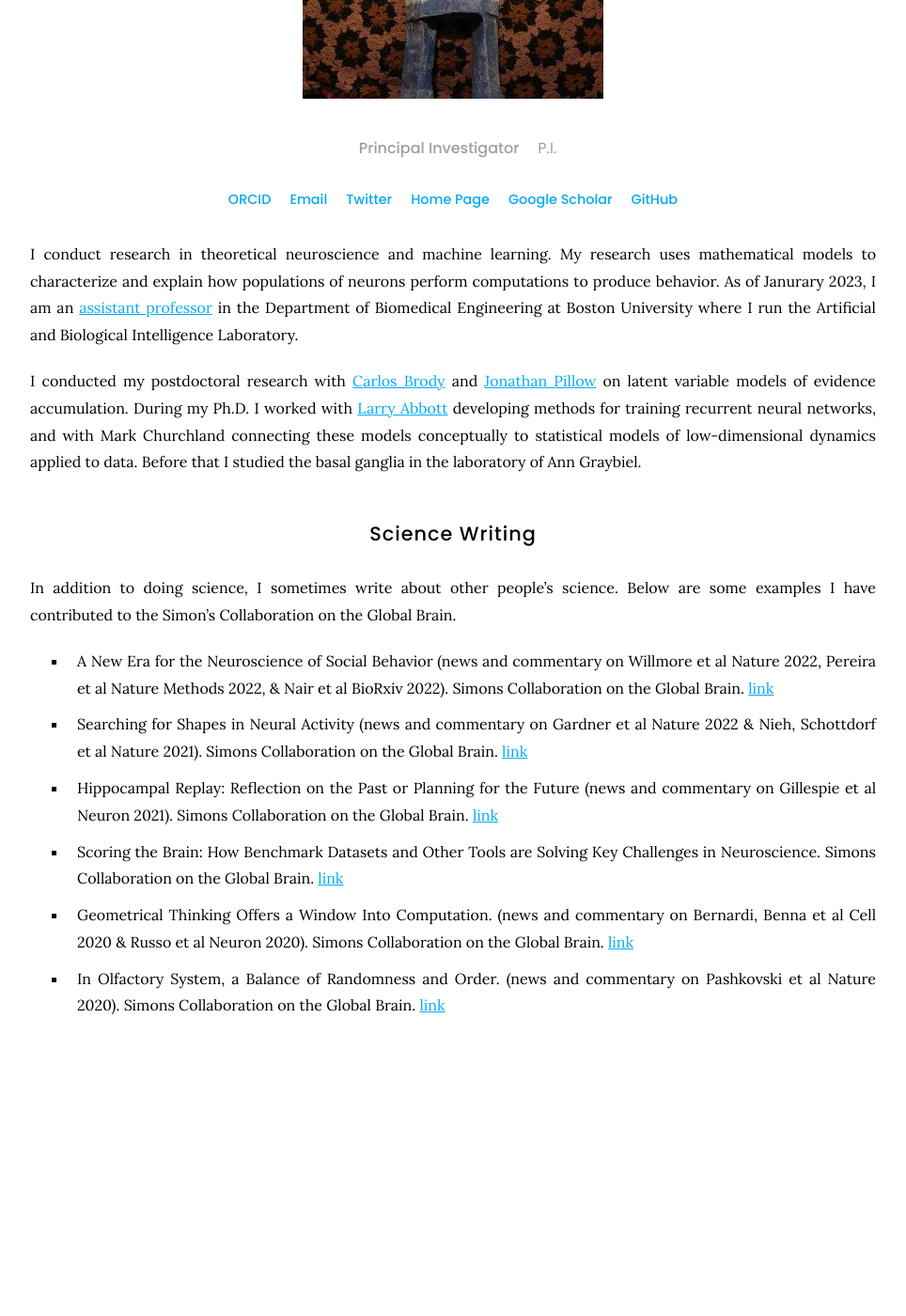
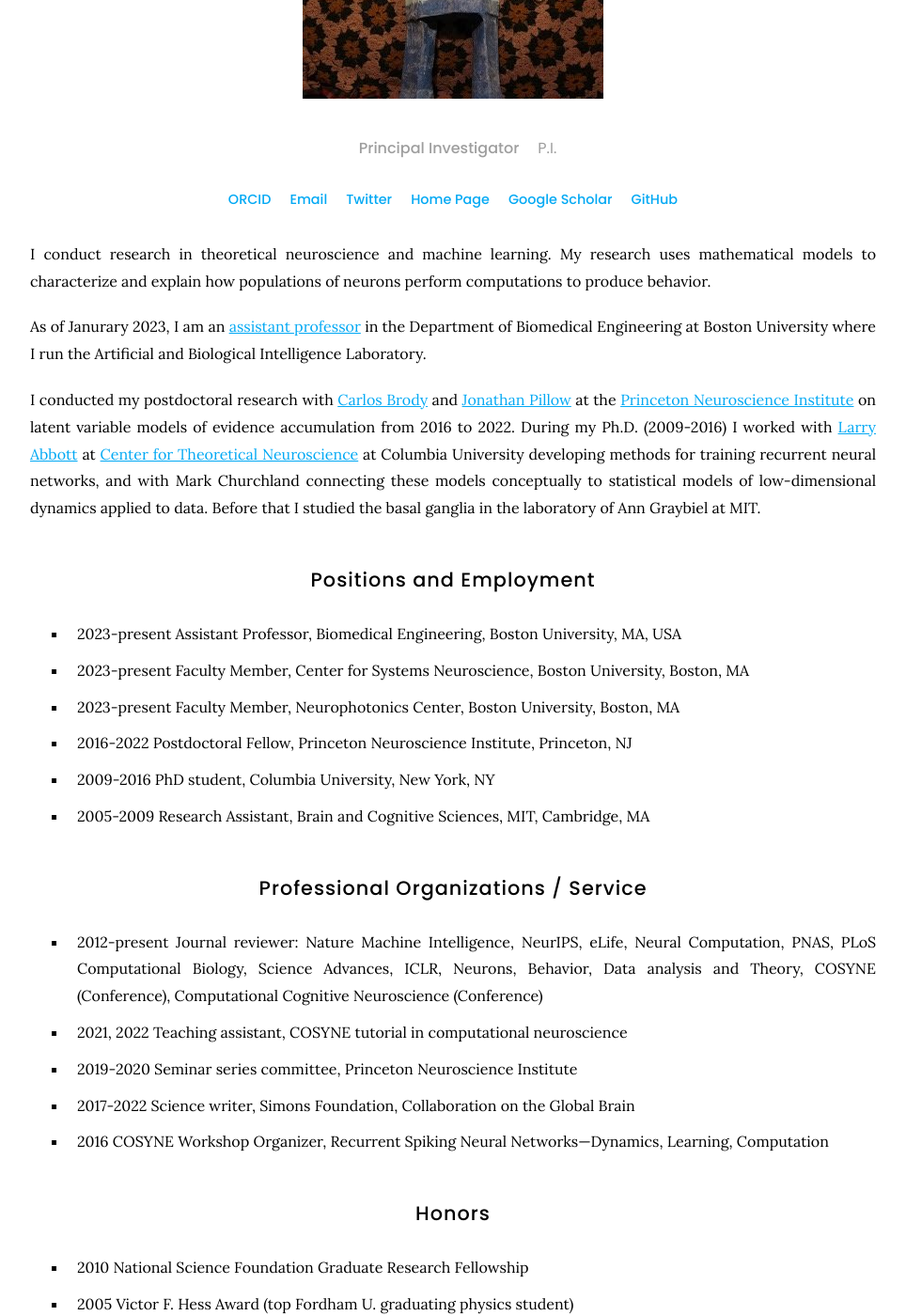
Before and after one commit to GrantMcConachie/depasquale-lab.github.io, a Jekyll site: the page built from _members/brian-depasquale.md, in a window 1280 px wide and 1400 px high, scrolled down 477 px. Shown: the whole window at 94% size, without its empty margins (158-1122 px from the left). Built offline with Jekyll 4.4.1, drawn with Linux system fonts in a browser that asks for light colours; nearby versions of some CDN libraries; before the commit the page ends 1721 px from its top, so only the background shows below that; some of the changed text lies outside the part shown.

Commit message:
some changes

```diff
--- a/_config.yaml
+++ b/_config.yaml
@@ -3,7 +3,7 @@
 # site properties and page defaults
 title: DePasquale Lab
 description: An easy-to-use, flexible website template for labs, with automatic citations, GitHub tag imports, pre-built components, and more.
-logo: images/pinata.jpeg
+logo: images/pone.0191527.g001.png
 #header: images/background.jpg
 #footer: images/background.jpg
 baseurl: ""
--- a/_members/brian-depasquale.md
+++ b/_members/brian-depasquale.md
@@ -17,9 +17,34 @@ links:
   github: https://github.com/briandepasquale
 ---
 
-I conduct research in theoretical neuroscience and machine learning. My research uses mathematical models to characterize and explain how populations of neurons perform computations to produce behavior. As of Janurary 2023, I am an [assistant professor](https://www.bu.edu/eng/profile/brian-depasquale-ph-d/) in the Department of Biomedical Engineering at Boston University where I run the Artificial and Biological Intelligence Laboratory.
+I conduct research in theoretical neuroscience and machine learning. My research uses mathematical models to characterize and explain how populations of neurons perform computations to produce behavior.
 
-I conducted my postdoctoral research with [Carlos Brody](http://brodylab.org/) and [Jonathan Pillow](http://pillowlab.princeton.edu/jpillow/) on latent variable models of evidence accumulation. During my Ph.D. I worked with [Larry Abbott](http://www.columbia.edu/cu/neurotheory/Larry/) developing methods for training recurrent neural networks, and with Mark Churchland connecting these models conceptually to statistical models of low-dimensional dynamics applied to data. Before that I studied the basal ganglia in the laboratory of Ann Graybiel.
+As of Janurary 2023, I am an [assistant professor](https://www.bu.edu/eng/profile/brian-depasquale-ph-d/) in the Department of Biomedical Engineering at Boston University where I run the Artificial and Biological Intelligence Laboratory.
+
+I conducted my postdoctoral research with [Carlos Brody](http://brodylab.org/) and [Jonathan Pillow](http://pillowlab.princeton.edu/jpillow/) at the [Princeton Neuroscience Institute](https://pni.princeton.edu/) on latent variable models of evidence accumulation from 2016 to 2022. During my Ph.D. (2009-2016) I worked with [Larry Abbott](http://www.columbia.edu/cu/neurotheory/Larry/) at [Center for Theoretical Neuroscience](https://ctn.zuckermaninstitute.columbia.edu/) at Columbia University developing methods for training recurrent neural networks, and with Mark Churchland connecting these models conceptually to statistical models of low-dimensional dynamics applied to data. Before that I studied the basal ganglia in the laboratory of Ann Graybiel at MIT.
+
+## Positions and Employment
+
+- 2023-present			Assistant Professor, Biomedical Engineering, Boston University, MA, USA
+- 2023-present			Faculty Member, Center for Systems Neuroscience, Boston University, Boston, MA
+- 2023-present			Faculty Member, Neurophotonics Center, Boston University, Boston, MA
+- 2016-2022				Postdoctoral Fellow, Princeton Neuroscience Institute, Princeton, NJ
+- 2009-2016				PhD student, Columbia University, New York, NY
+- 2005-2009				Research Assistant, Brain and Cognitive Sciences, MIT, Cambridge, MA
+
+## Professional Organizations / Service
+
+- 2012-present 			Journal reviewer: Nature Machine Intelligence, NeurIPS, eLife, Neural Computation, PNAS, PLoS Computational Biology, Science Advances, ICLR, Neurons, Behavior, Data analysis and Theory, COSYNE (Conference), Computational Cognitive Neuroscience (Conference)
+- 2021, 2022			Teaching assistant, COSYNE tutorial in computational neuroscience
+- 2019-2020				Seminar series committee, Princeton Neuroscience Institute
+- 2017-2022				Science writer, Simons Foundation, Collaboration on the Global Brain
+- 2016 					COSYNE Workshop Organizer, Recurrent Spiking Neural Networks—Dynamics, Learning, Computation
+
+## Honors
+
+- 2010					National Science Foundation Graduate Research Fellowship
+- 2005					Victor F. Hess Award (top Fordham U. graduating physics student)
+- 2004					National Science Foundation REU summer student (UCSD, physics)
 
 ## Science Writing
 
```
Also changed, not shown: research/index.md (+1 -1 lines), team/index.md (+2 -2 lines).
